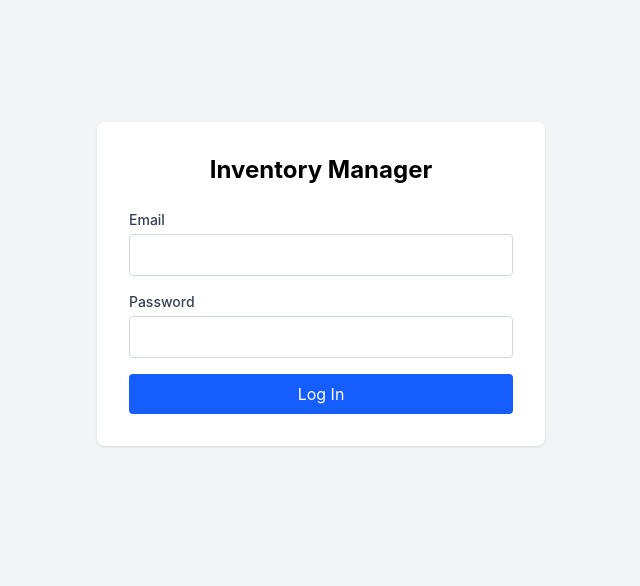
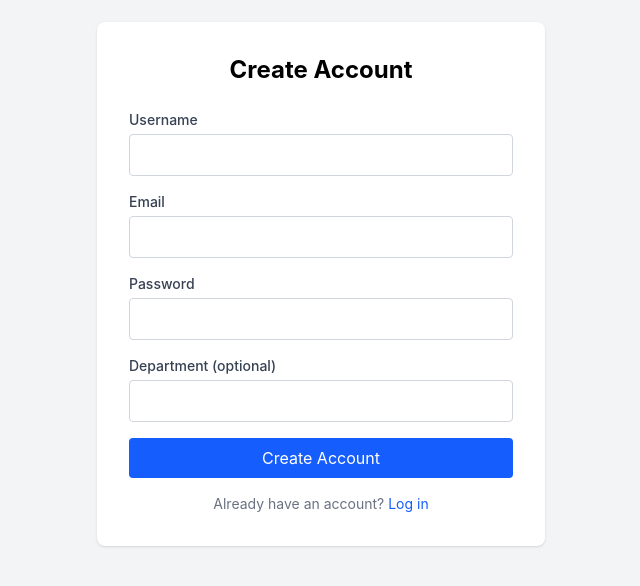
Before and after one commit to AlexanderDeal/inventory-manager, a React (Vite) app in the folder frontend/: page /register in a window 1280 px wide. Before the commit this address led to /login. Shown: the part 116-702 px from the top of the page, without its empty margins (319-959 px from the left). Built offline with nearby package versions, Linux system fonts and the light colour scheme; no server answers.

Commit message:
Restrict public registration to student role only

```diff
--- a/frontend/src/App.tsx
+++ b/frontend/src/App.tsx
@@ -1,6 +1,7 @@
 import { BrowserRouter, Routes, Route, Navigate } from 'react-router-dom'
 import { AuthProvider, useAuth } from './context/AuthContext'
 import LoginPage from './pages/LoginPage'
+import RegisterPage from './pages/RegisterPage'
 import InventoryPage from './pages/InventoryPage'
 
 // Protects routes that require login — redirects to /login if not authenticated
@@ -13,6 +14,7 @@
   return (
     <Routes>
       <Route path="/login" element={<LoginPage />} />
+      <Route path="/register" element={<RegisterPage />} />
       <Route
         path="/inventory"
         element={
--- a/frontend/src/pages/LoginPage.tsx
+++ b/frontend/src/pages/LoginPage.tsx
@@ -1,5 +1,5 @@
 import { useState } from 'react'
-import { useNavigate } from 'react-router-dom'
+import { useNavigate, Link } from 'react-router-dom'
 import api from '../api/client'
 import { useAuth } from '../context/AuthContext'
 
@@ -56,6 +56,10 @@
             Log In
           </button>
         </form>
+        <p className="text-sm text-center text-gray-500 mt-4">
+          Don't have an account?{' '}
+          <Link to="/register" className="text-blue-600 hover:underline">Create one</Link>
+        </p>
       </div>
     </div>
   )
--- /dev/null
+++ b/frontend/src/pages/RegisterPage.tsx
@@ -0,0 +1,93 @@
+import { useState } from 'react'
+import { useNavigate, Link } from 'react-router-dom'
+import api from '../api/client'
+
+export default function RegisterPage() {
+  const navigate = useNavigate()
+
+  const [form, setForm] = useState({
+    username: '',
+    email: '',
+    password: '',
+    role: 'student',
+    department: '',
+  })
+  const [error, setError] = useState('')
+
+  function handleChange(e: React.ChangeEvent<HTMLInputElement | HTMLSelectElement>) {
+    setForm({ ...form, [e.target.name]: e.target.value })
+  }
+
+  async function handleSubmit(e: React.FormEvent) {
+    e.preventDefault()
+    setError('')
+    try {
+      await api.post('/auth/register', form)
+      navigate('/login')
+    } catch (err: any) {
+      setError(err.response?.data?.detail || 'Registration failed')
+    }
+  }
+
+  return (
+    <div className="min-h-screen bg-gray-100 flex items-center justify-center">
+      <div className="bg-white p-8 rounded-lg shadow w-full max-w-md">
+        <h1 className="text-2xl font-bold mb-6 text-center">Create Account</h1>
+        <form onSubmit={handleSubmit} className="space-y-4">
+          <div>
+            <label className="block text-sm font-medium text-gray-700 mb-1">Username</label>
+            <input
+              name="username"
+              value={form.username}
+              onChange={handleChange}
+              className="w-full border border-gray-300 rounded px-3 py-2 focus:outline-none focus:ring-2 focus:ring-blue-500"
+              required
+            />
+          </div>
+          <div>
+            <label className="block text-sm font-medium text-gray-700 mb-1">Email</label>
+            <input
+              type="email"
+              name="email"
+              value={form.email}
+              onChange={handleChange}
+              className="w-full border border-gray-300 rounded px-3 py-2 focus:outline-none focus:ring-2 focus:ring-blue-500"
+              required
+            />
+          </div>
+          <div>
+            <label className="block text-sm font-medium text-gray-700 mb-1">Password</label>
+            <input
+              type="password"
+              name="password"
+              value={form.password}
+              onChange={handleChange}
+              className="w-full border border-gray-300 rounded px-3 py-2 focus:outline-none focus:ring-2 focus:ring-blue-500"
+              required
+            />
+          </div>
+          <div>
+            <label className="block text-sm font-medium text-gray-700 mb-1">Department (optional)</label>
+            <input
+              name="department"
+              value={form.department}
+              onChange={handleChange}
+              className="w-full border border-gray-300 rounded px-3 py-2 focus:outline-none focus:ring-2 focus:ring-blue-500"
+            />
+          </div>
+          {error && <p className="text-red-500 text-sm">{error}</p>}
+          <button
+            type="submit"
+            className="w-full bg-blue-600 text-white py-2 rounded hover:bg-blue-700 transition"
+          >
+            Create Account
+          </button>
+        </form>
+        <p className="text-sm text-center text-gray-500 mt-4">
+          Already have an account?{' '}
+          <Link to="/login" className="text-blue-600 hover:underline">Log in</Link>
+        </p>
+      </div>
+    </div>
+  )
+}
```
Also changed, not shown: 1 other file (tests, documents, lock files or other folders).
